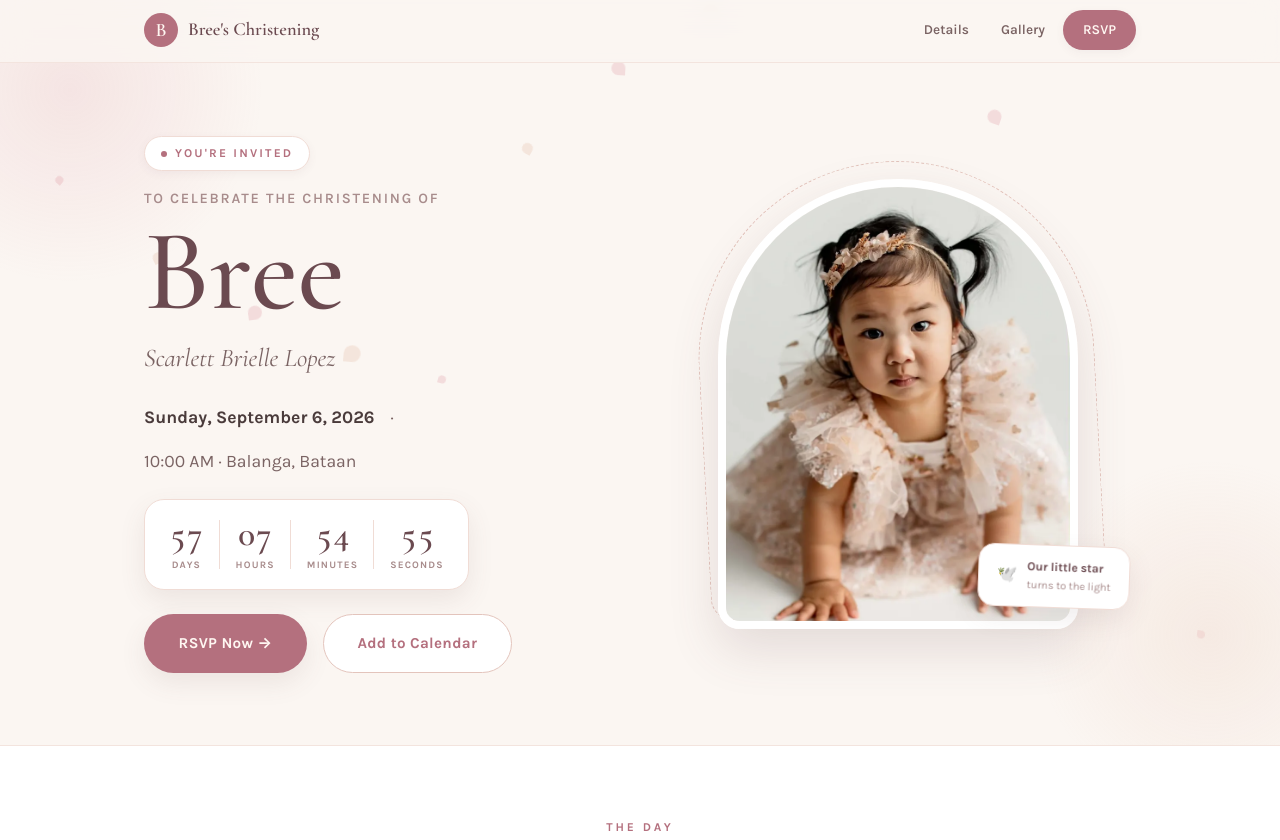
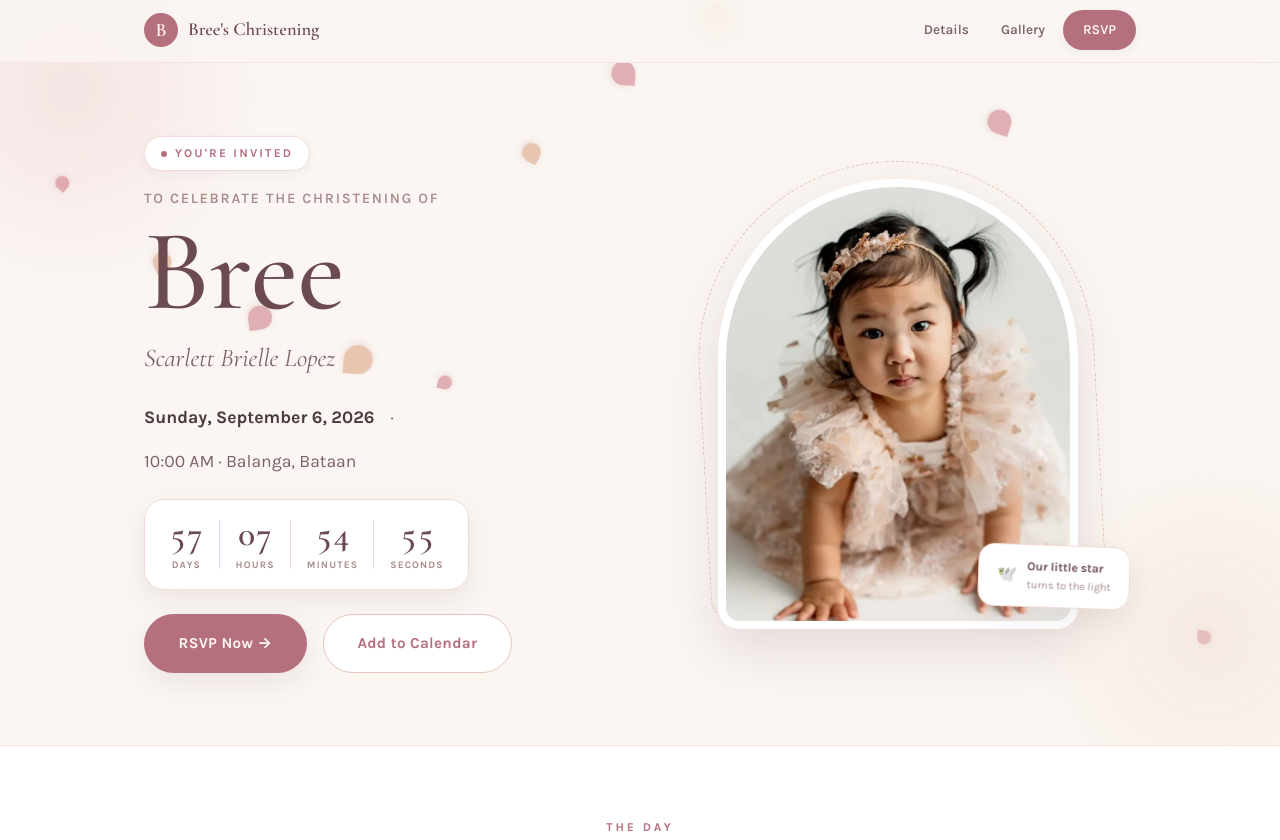
Before and after one commit to GitLaurence/rylee-bree-invitation, a website: page index.html in a window 1280 px wide. Shown: the top 840 px of the page. Drawn offline with nearby package versions, Linux system fonts and the light colour scheme.

Commit message:
Make ambient petals more visible
Petals were technically animating but too small/low-contrast against the blush background to notice. Bumped size (8-17px to 14-29px), background opacity (0.35-0.38 to 0.55), peak keyframe opacity (0.7 to 0.9), and added a subtle drop shadow.

Co-Authored-By: Claude Sonnet 5 <noreply@anthropic.com>

```diff
--- a/css/styles.css
+++ b/css/styles.css
@@ -268,12 +268,13 @@ main {
   width: 10px;
   height: 10px;
   border-radius: 50% 0 50% 50%;
-  background: rgba(217, 138, 152, 0.35);
+  background: rgba(196, 100, 118, 0.55);
+  box-shadow: 0 2px 6px rgba(150, 84, 95, 0.18);
   animation: drift linear infinite;
 }
 
 .petal:nth-child(even) {
-  background: rgba(226, 183, 160, 0.38);
+  background: rgba(212, 148, 105, 0.55);
 }
 
 @keyframes drift {
@@ -282,10 +283,10 @@ main {
     opacity: 0;
   }
   10% {
-    opacity: 0.7;
+    opacity: 0.9;
   }
   90% {
-    opacity: 0.7;
+    opacity: 0.9;
   }
   100% {
     transform: translateY(108vh) translateX(40px) rotate(300deg);
--- a/js/main.js
+++ b/js/main.js
@@ -86,7 +86,7 @@ function initPetals() {
     const left = (i * 7.3 + 3) % 100;
     const duration = 14 + (i % 5) * 3;
     const delay = -(i * 2.7);
-    const size = 8 + (i % 4) * 3;
+    const size = 14 + (i % 4) * 5;
     petal.style.left = `${left}%`;
     petal.style.width = `${size}px`;
     petal.style.height = `${size}px`;
```
